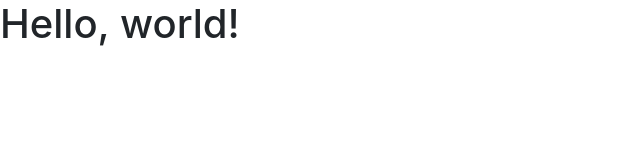
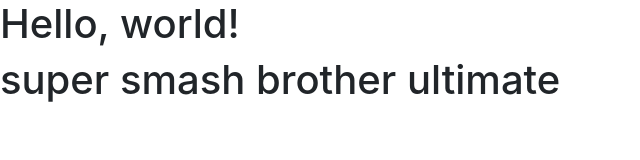
Before and after one commit to Goodguynoodles/verb-koos-van-losenoord-316595, a plain HTML site: page index.html in a window 1280 px wide. Shown: the whole page, without its empty margins (0-640 px from the left). Drawn offline with nearby package versions, Linux system fonts and the light colour scheme.

Commit message:
fav game

```diff
--- a/index.html
+++ b/index.html
@@ -12,7 +12,7 @@
   </head>
   <body>
     <h1>Hello, world!</h1>
-
+    <h1>super smash brother ultimate</h1>
     <!-- Optional JavaScript -->
     <!-- jQuery first, then Popper.js, then Bootstrap JS -->
     <script src="https://code.jquery.com/jquery-3.3.1.slim.min.js" integrity="sha384-q8i/X+965DzO0rT7abK41JStQIAqVgRVzpbzo5smXKp4YfRvH+8abtTE1Pi6jizo" crossorigin="anonymous"></script>
```
